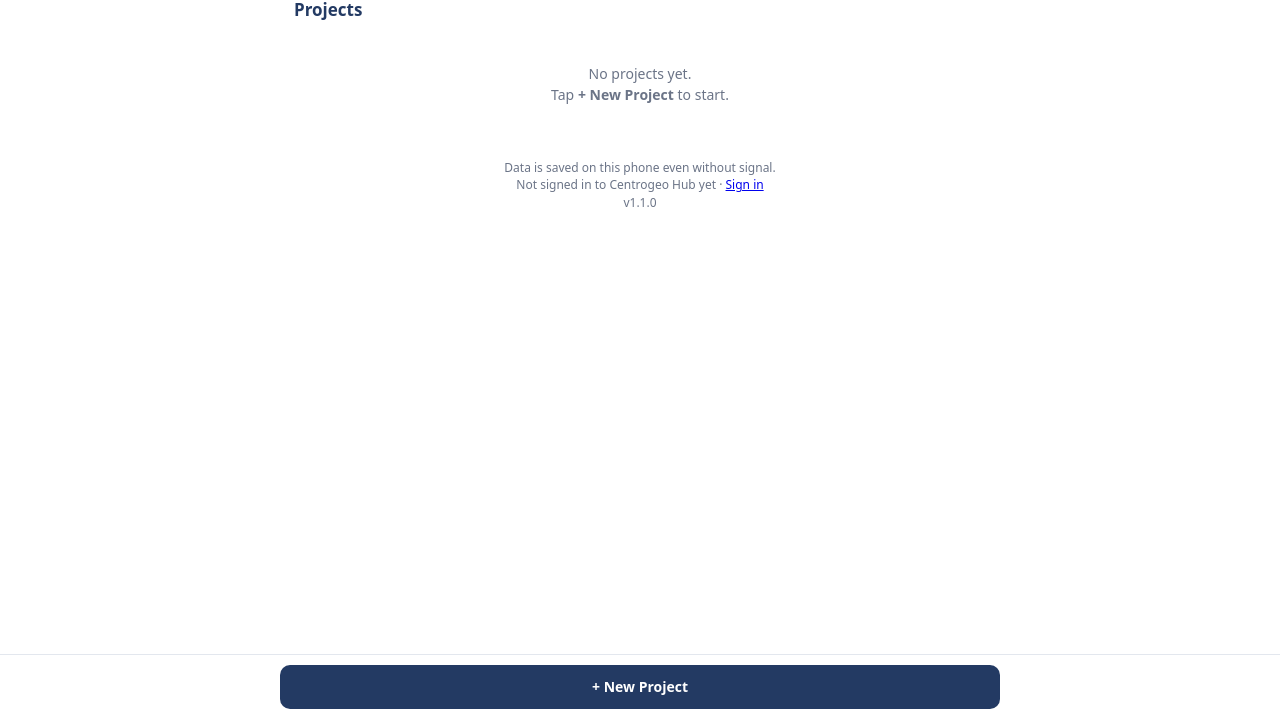
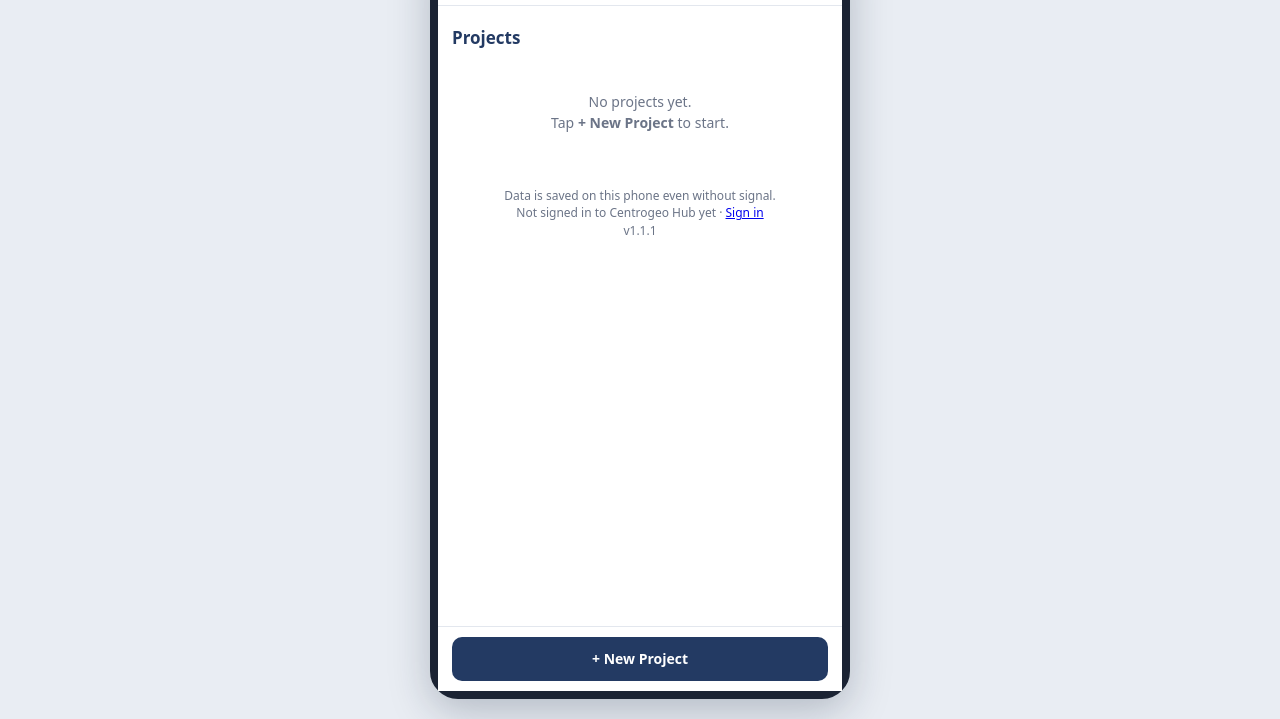
Before and after one commit to shairapmanabat-hue/centrogeo-field, a plain HTML site: page index.html in a window 1280 px wide. Shown: the part 81-800 px from the top of the page. Drawn offline with Linux system fonts and the light colour scheme.

Commit message:
Show the app in a phone-sized frame on wide screens
Co-Authored-By: Claude Opus 5.5 <noreply@anthropic.com>
Claude-Session: https://claude.ai/code/session_01GoQh6yETbuC9yFTYDEGVHx

```diff
--- a/index.html
+++ b/index.html
@@ -21,6 +21,12 @@
   .net{font-size:11px;padding:3px 8px;border-radius:99px;background:#eef1f6;color:var(--muted);white-space:nowrap}
   .net.on{background:#e3f5ea;color:var(--ok)}
   main{max-width:720px;margin:0 auto;padding:14px 14px 110px}
+  /* On a computer or tablet, show the app in a phone-sized frame (phones are unchanged) */
+  @media (min-width:600px){
+    html{background:#e9edf3;height:100%}
+    body{width:420px;height:calc(100vh - 40px);max-height:900px;margin:20px auto;overflow:auto;border-radius:28px;
+      box-shadow:0 12px 40px rgba(20,35,60,.25);border:8px solid #1b2333;transform:translateZ(0)}
+  }
   h2{font-size:17px;color:var(--navy);margin:6px 0 12px}
   h3{font-size:11.5px;color:var(--navy);margin:16px 0 6px;text-transform:uppercase;letter-spacing:.8px}
   .crumb{color:var(--muted);font-size:13px;margin-bottom:6px}
@@ -104,7 +110,7 @@
    Data is stored on the phone (IndexedDB). Nothing leaves the
    phone until the operator taps "Upload to Cloud".
    ========================================================= */
-const APP_VERSION = '1.1.0';
+const APP_VERSION = '1.1.1';
 const HUB_URL = 'https://script.google.com/macros/s/AKfycbwnmnHZio9ZR13RNc4CFAdVFBSCcycojXxAf-zPEik1oTtyKk-ZS2QE5f-Y1LxLczrf/exec';
 const $ = s => document.querySelector(s);
 const esc = s => String(s ?? '').replace(/[&<>"']/g, c => ({'&':'&amp;','<':'&lt;','>':'&gt;','"':'&quot;',"'":'&#39;'}[c]));
--- a/sw.js
+++ b/sw.js
@@ -1,5 +1,5 @@
 /* CentroGeo Field Boring: keeps the app on the phone so it opens with no signal */
-const CACHE = 'cg-boring-v1.1.0';
+const CACHE = 'cg-boring-v1.1.1';
 const FILES = ['./', './index.html', './manifest.json', './icon.svg', './icon-192.png', './icon-512.png'];
 self.addEventListener('install', e => { e.waitUntil(caches.open(CACHE).then(c => c.addAll(FILES))); self.skipWaiting(); });
 self.addEventListener('activate', e => { e.waitUntil(caches.keys().then(ks => Promise.all(ks.filter(k => k !== CACHE).map(k => caches.delete(k))))); self.clients.claim(); });
```
